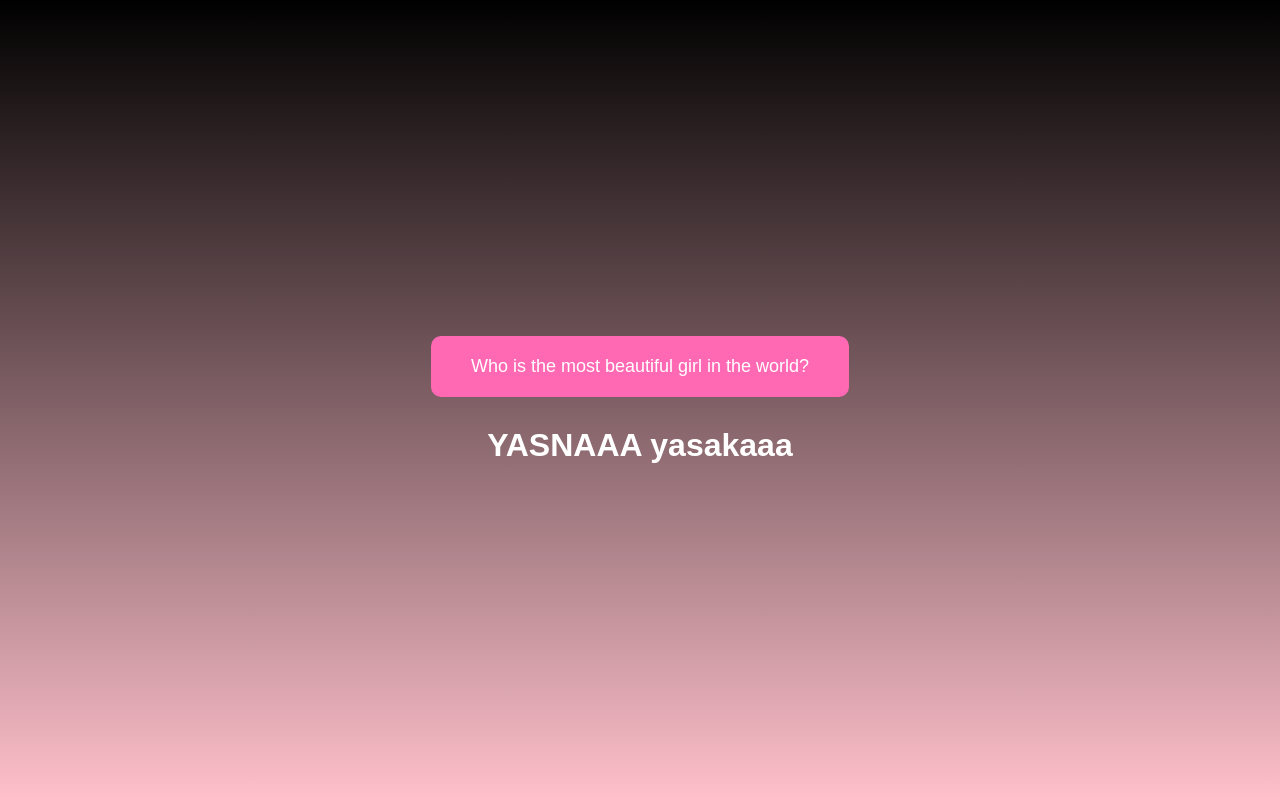
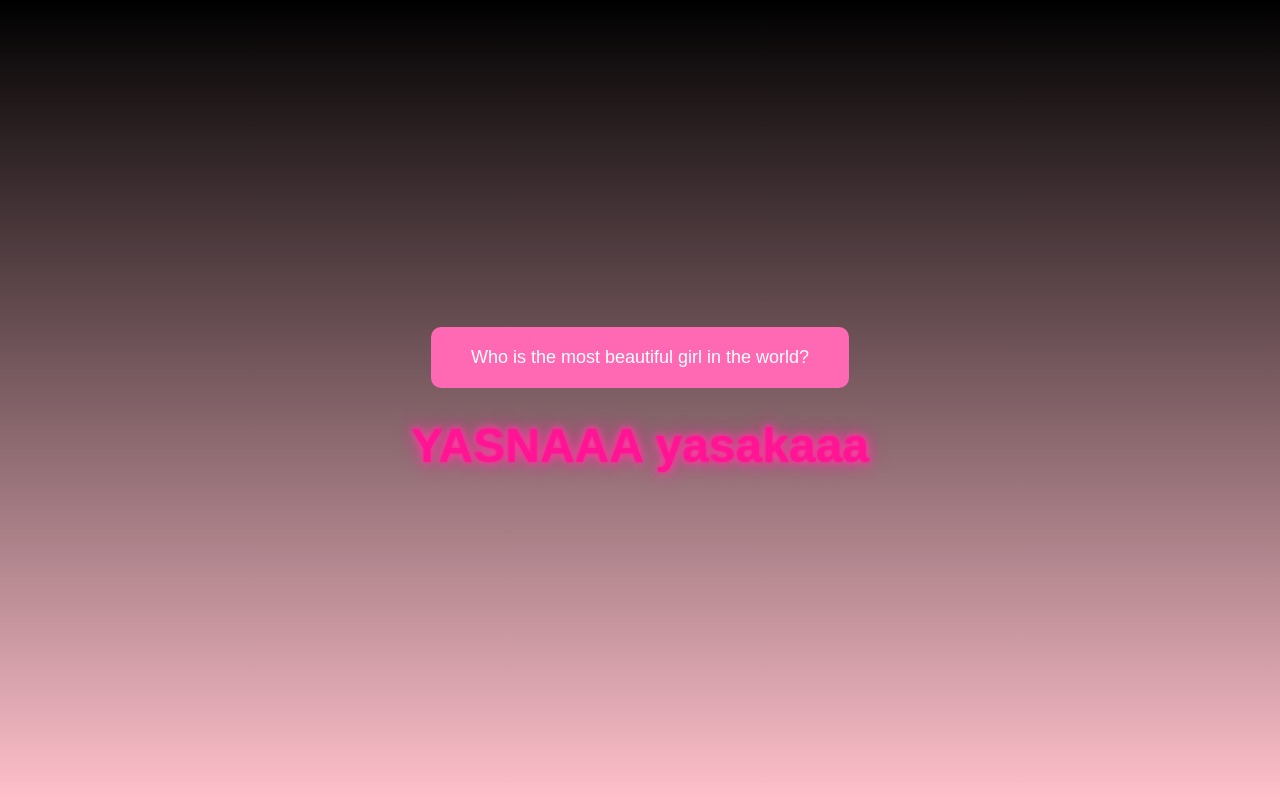
Before and after one commit to ROYAL-ABB/YNT, a plain HTML site: page index.html in a window 1280 px wide. Both pictures are taken after a click on the button "Who is the most beautiful girl in the world?". Drawn offline with Linux system fonts and the light colour scheme.

Commit message:
Update index.html

```diff
--- a/index.html
+++ b/index.html
@@ -14,6 +14,7 @@
             background: linear-gradient(to bottom, black, pink);
             font-family: Arial, sans-serif;
             color: white;
+            overflow: hidden;
         }
 
         button {
@@ -25,6 +26,7 @@
             border-radius: 10px;
             cursor: pointer;
             transition: transform 0.2s, background-color 0.2s;
+            z-index: 10;
         }
 
         button:hover {
@@ -34,10 +36,31 @@
 
         #message {
             margin-top: 30px;
-            font-size: 32px;
+            font-size: 48px;
             font-weight: bold;
             text-align: center;
-            display: none; /* hidden until button click */
+            color: #ff1493;
+            text-shadow: 0 0 5px #ff1493, 0 0 10px #ff69b4, 0 0 20px #ff1493;
+            opacity: 0;
+            transform: scale(0.5);
+            transition: opacity 0.6s ease, transform 0.6s ease;
+        }
+
+        /* Sparkle effect */
+        .sparkle {
+            position: absolute;
+            width: 5px;
+            height: 5px;
+            background: #fff;
+            border-radius: 50%;
+            animation: sparkle 1s linear infinite;
+            opacity: 0.8;
+        }
+
+        @keyframes sparkle {
+            0% { transform: translateY(0) scale(1); opacity: 1; }
+            50% { transform: translateY(-20px) scale(1.5); opacity: 0.5; }
+            100% { transform: translateY(0) scale(1); opacity: 1; }
         }
     </style>
 </head>
@@ -47,7 +70,22 @@
 
     <script>
         function showMessage() {
-            document.getElementById('message').style.display = 'block';
+            const msg = document.getElementById('message');
+            msg.style.opacity = 1;
+            msg.style.transform = 'scale(1)';
+
+            // Add sparkles
+            for (let i = 0; i < 30; i++) {
+                const sparkle = document.createElement('div');
+                sparkle.className = 'sparkle';
+                sparkle.style.top = Math.random() * window.innerHeight + 'px';
+                sparkle.style.left = Math.random() * window.innerWidth + 'px';
+                sparkle.style.animationDuration = (0.5 + Math.random()) + 's';
+                document.body.appendChild(sparkle);
+
+                // Remove sparkle after animation
+                setTimeout(() => sparkle.remove(), 1000);
+            }
         }
     </script>
 </body>
```
